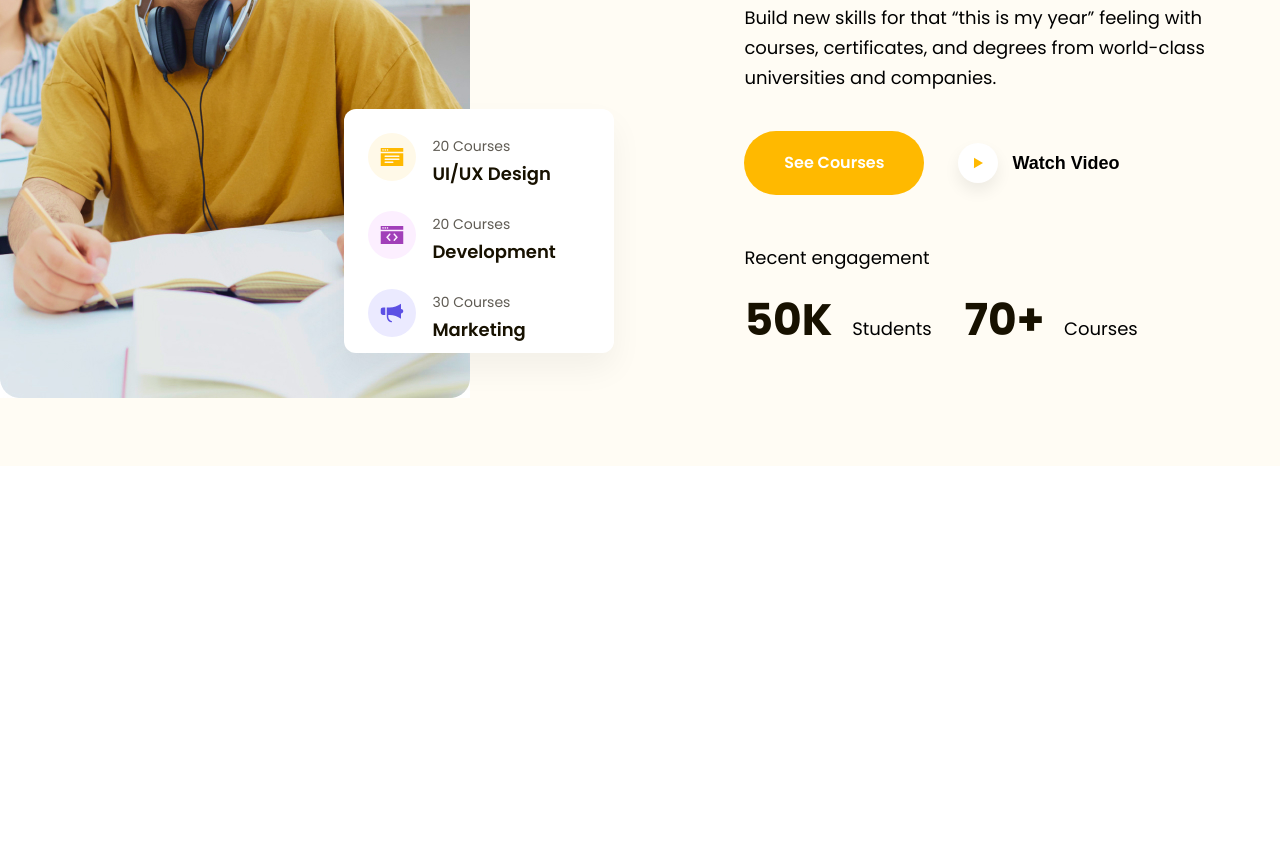
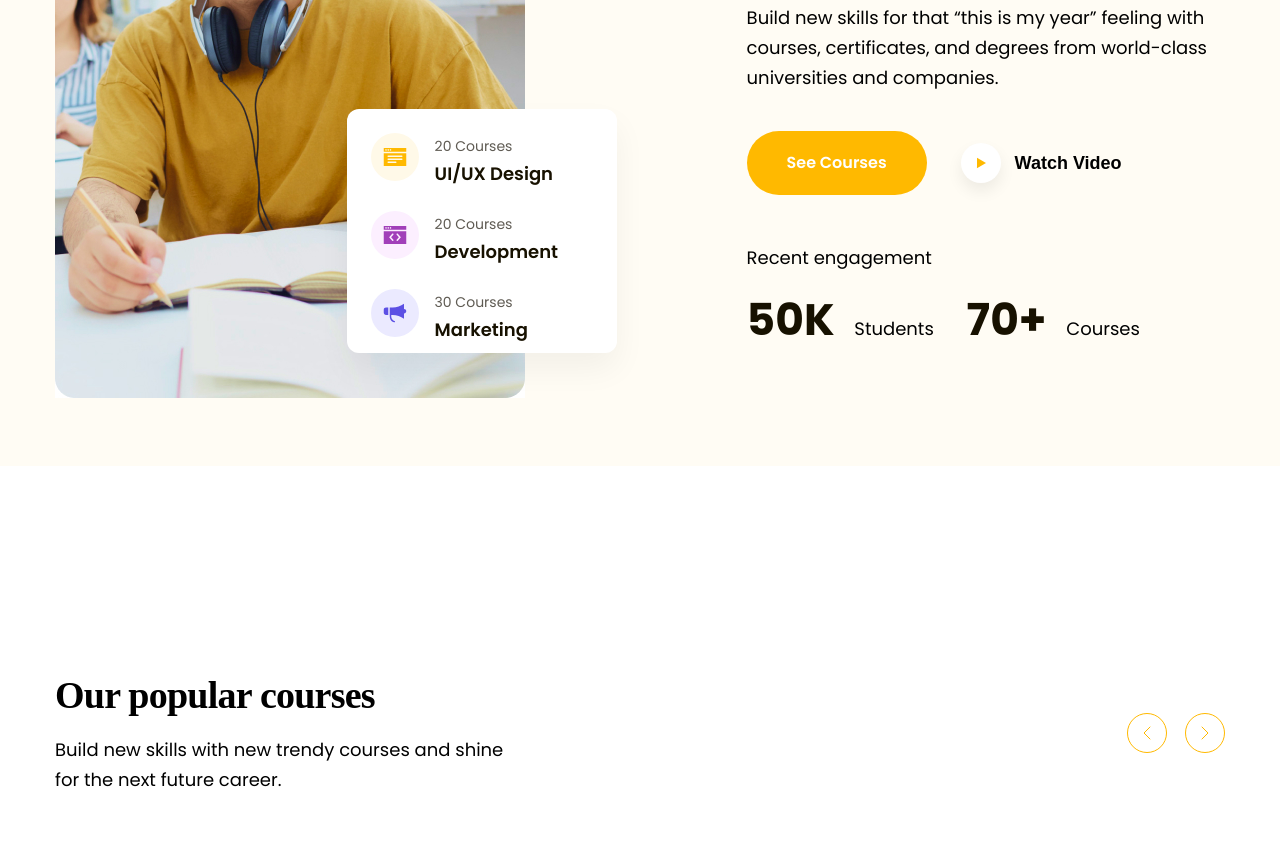
Before and after one commit to kieutrang2005/Figma-to-HTML, a plain HTML site: page index.html in a window 1280 px wide. Shown: the part 437-1302 px from the top of the page. Before the commit the page ends 903 px from the top, so only its background shows below. Drawn offline with Linux system fonts and the light colour scheme.

Commit message:
p5 code papular-top

```diff
--- a/assets/css/style.css
+++ b/assets/css/style.css
@@ -20,13 +20,21 @@ a {
   text-decoration: none;
 }
 
-.main_content {
+.main-content {
   width: 1170px;
   max-width: calc(100% - 48px);
   margin-left: auto;
   margin-right: auto;
 }
 
+.heading-lv2 {
+  font-family: Sen;
+  font-size: 3.8rem;
+  font-weight: 700;
+  line-height: 1.27;
+  letter-spacing: -0.02em;
+  text-align: left;
+}
 .btn {
   display: inline-block;
   min-width: 118px;
@@ -272,3 +280,43 @@ a {
 .hero .stats strong:nth-child(2) {
   margin-left: 28px;
 }
+
+/* ------------------popular----------------- */
+.popular {
+  padding: 70px 0;
+  margin-top: 135px;
+}
+
+.popular-top .desc {
+  margin-top: 16px;
+  width: 458px;
+  font-size: 1.8rem;
+  line-height: 1.67;
+}
+
+.popular-top {
+  display: flex;
+  justify-content: space-between;
+}
+
+.popular-top .control {
+  display: flex;
+  gap: 18px;
+  align-items: center;
+}
+.popular-top .control-btn {
+  display: flex;
+  align-items: center;
+  justify-content: center;
+  background: transparent;
+  width: 40px;
+  height: 40px;
+  border-radius: 50%;
+  color: var(--mau_nut);
+  border: 1px solid var(--mau_nut);
+}
+
+.popular-top .control-btn:hover {
+  background: var(--mau_nut);
+  color: #fff;
+}
--- a/index.html
+++ b/index.html
@@ -16,9 +16,9 @@
     <title>90.1 Project 01 - Hướng dẫn chuyển thiết kế Figma sang HTML</title>
   </head>
   <body>
-    <!-- Header -->
+    <!----------- Header ------------->
     <header class="header fixed">
-      <div class="main_content">
+      <div class="main-content">
         <div class="body_hearder">
           <!-- Logo -->
           <img src="./assets/img/logo.svg" alt="Lesson." class="Logo" />
@@ -46,8 +46,9 @@
         </div>
       </div>
     </header>
-    <!-- main -->
+    <!--------------- main ---------------->
     <main class="main">
+      <!-- hero -->
       <div class="hero">
         <div class="main-content">
           <div class="body">
@@ -127,6 +128,58 @@
           </div>
         </div>
       </div>
+
+      <!-- popular -->
+      <div class="popular">
+        <div class="main-content">
+          <div class="popular-top">
+            <!-- left -->
+            <div class="info">
+              <h2 class="heading-lv2">Our popular courses</h2>
+              <p class="desc">
+                Build new skills with new trendy courses and shine for the next
+                future career.
+              </p>
+            </div>
+            <!-- right -->
+            <div class="control">
+              <button class="control-btn">
+                <svg
+                  width="8"
+                  height="14"
+                  viewBox="0 0 8 14"
+                  fill="none"
+                  xmlns="http://www.w3.org/2000/svg"
+                >
+                  <path
+                    d="M7 1L1 7L7 13"
+                    stroke="currentColor"
+                    stroke-linecap="round"
+                    stroke-linejoin="round"
+                  />
+                </svg>
+              </button>
+
+              <button class="control-btn">
+                <svg
+                  width="8"
+                  height="14"
+                  viewBox="0 0 8 14"
+                  fill="none"
+                  xmlns="http://www.w3.org/2000/svg"
+                >
+                  <path
+                    d="M1 1L7 7L1 13"
+                    stroke="currentColor"
+                    stroke-linecap="round"
+                    stroke-linejoin="round"
+                  />
+                </svg>
+              </button>
+            </div>
+          </div>
+        </div>
+      </div>
     </main>
   </body>
 </html>
```
Also changed, not shown: assets/icon/next.svg (added), assets/icon/prev.svg (added).
